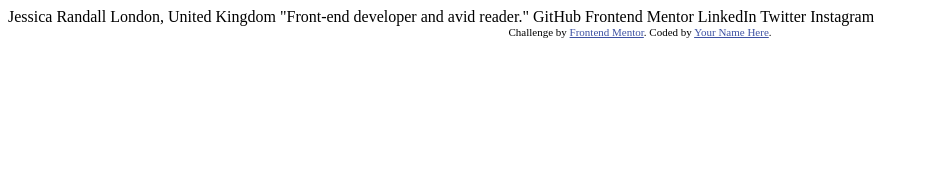
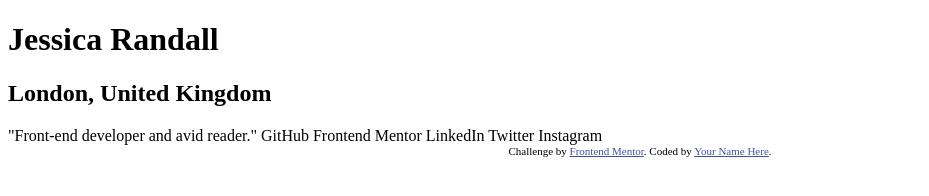
Before and after one commit to ThiagoHenriqueLinhares/social-links-profile-main, a plain HTML site: page index.html in a window 1280 px wide. Shown: the whole page, without its empty margins (0-929 px from the left). Drawn offline with Linux system fonts and the light colour scheme.

Commit message:
Update index.html

```diff
--- a/index.html
+++ b/index.html
@@ -16,16 +16,18 @@
 </head>
 <body>
 
-  Jessica Randall
-  London, United Kingdom
-  "Front-end developer and avid reader."
+    <main>
 
-  GitHub
-  Frontend Mentor
-  LinkedIn
-  Twitter
-  Instagram
+    <h1>Jessica Randall</h1>
+    <h2>London, United Kingdom</h2>
+    "Front-end developer and avid reader."
+    GitHub
+    Frontend Mentor
+    LinkedIn
+    Twitter
+    Instagram
 
+  </main>
   <div class="attribution">
     Challenge by <a href="https://www.frontendmentor.io?ref=challenge" target="_blank">Frontend Mentor</a>.
     Coded by <a href="#">Your Name Here</a>.
```
